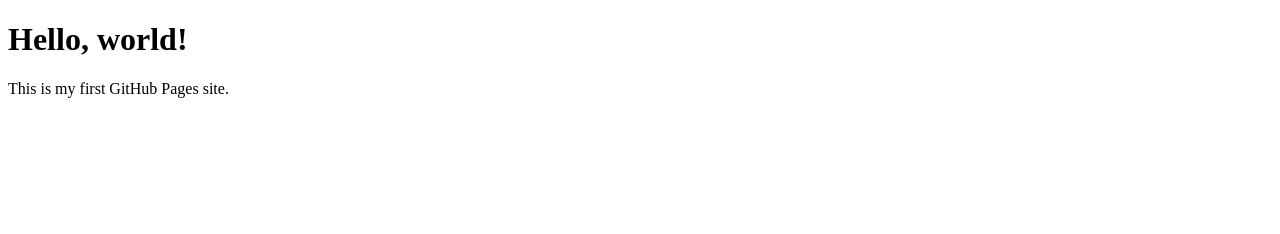
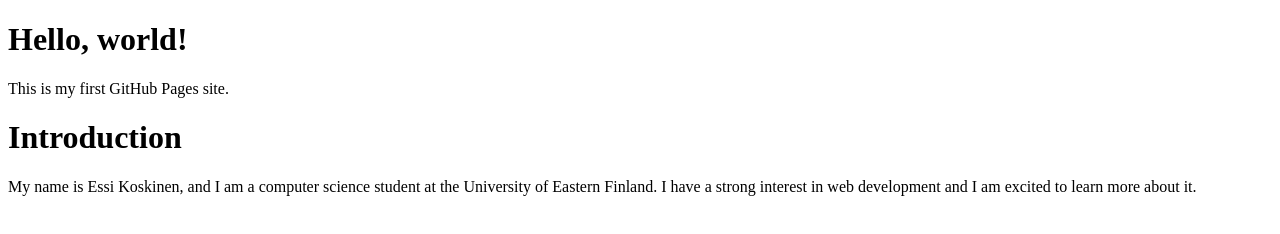
Before and after one commit to essikoskinen/portfolio-site, a plain HTML site: page index.html in a window 1280 px wide. Drawn offline with Linux system fonts and the light colour scheme.

Commit message:
Add hero section

```diff
--- a/index.html
+++ b/index.html
@@ -6,5 +6,8 @@
 <body>
   <h1>Hello, world!</h1>
   <p>This is my first GitHub Pages site.</p>
+
+  <h1>Introduction</h1>
+  <p>My name is Essi Koskinen, and I am a computer science student at the University of Eastern Finland. I have a strong interest in web development and I am excited to learn more about it.</p>
 </body>
 </html>
```
